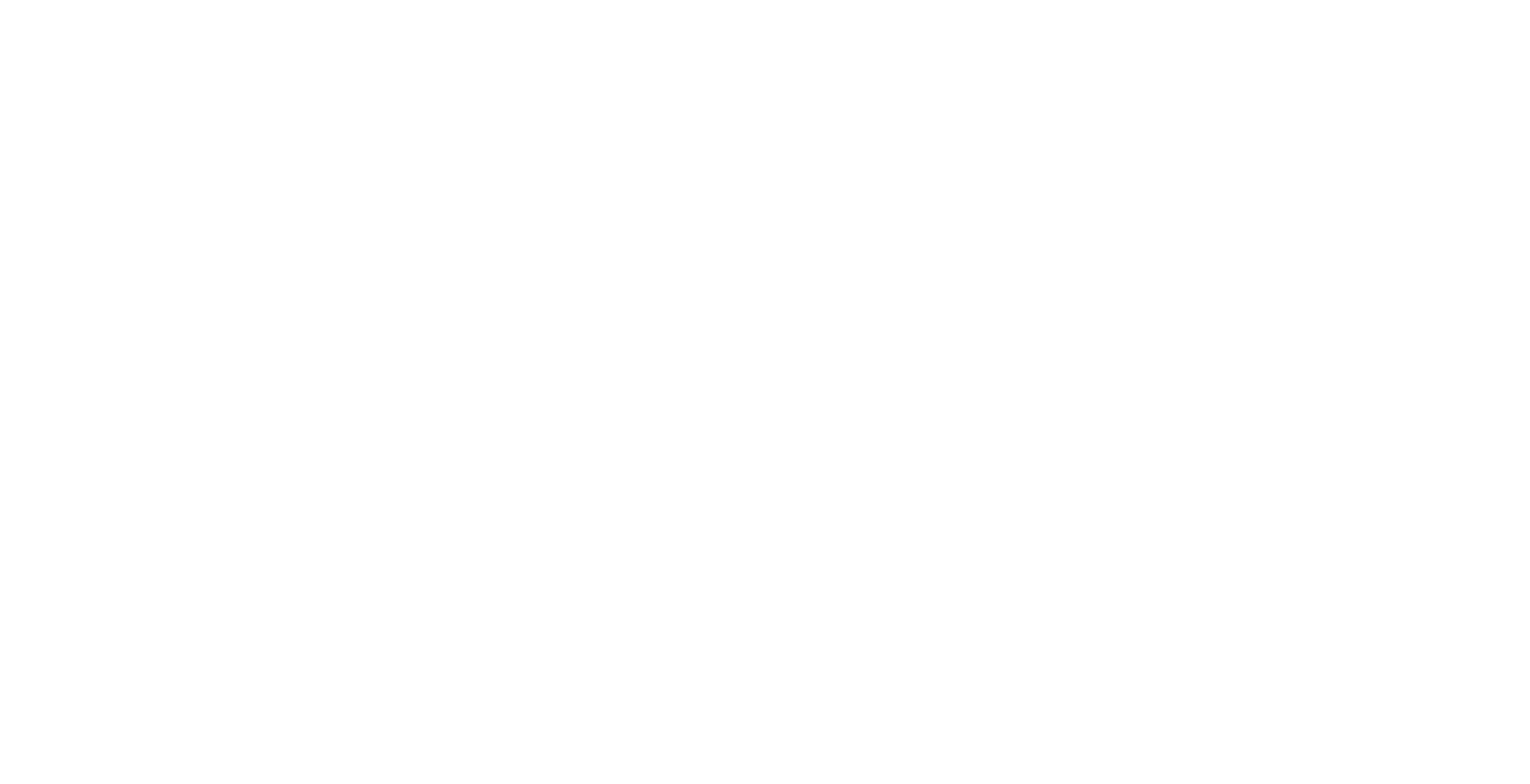
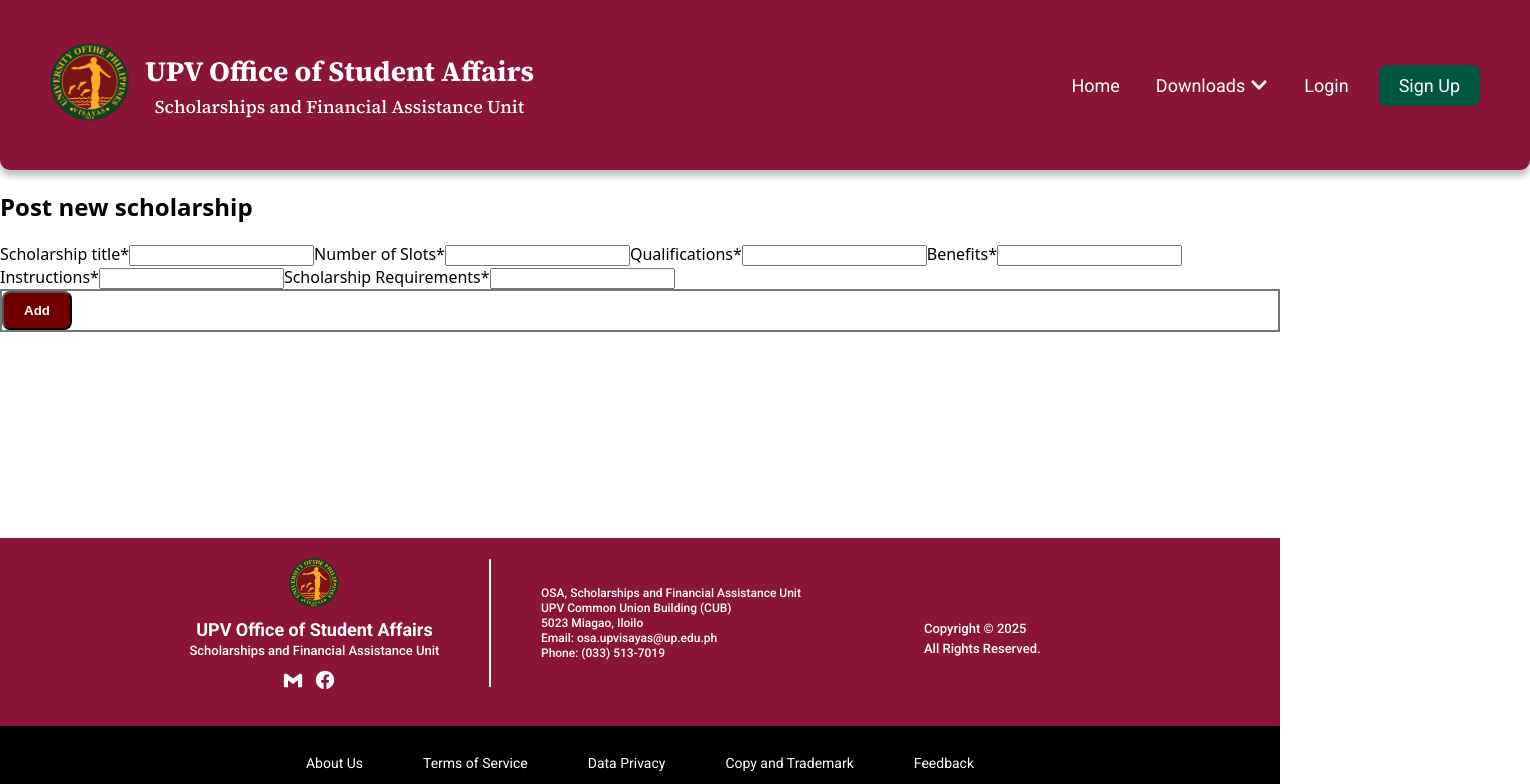
Before and after one commit to Coii1/sample_django-project, a React (Vite) app in the folder osapp-frontend/: page /postDetails in a window 1280 px wide. Before the commit this address had no page. Shown: the top 784 px of the page, 1530 px wide, since content can reach past the window. Built offline with nearby package versions, Linux system fonts and the light colour scheme.

Commit message:
partial frontend(post management and details))

```diff
--- a/osapp-frontend/src/App.jsx
+++ b/osapp-frontend/src/App.jsx
@@ -3,13 +3,20 @@
 import { useState } from 'react'
 import './styles/App.css'
 
+import Posts from './pages/postManagement.jsx'
+import PostDetails from './pages/postDetails.jsx'
+
 function App() {
 //   const [count, setCount] = useState(0)
 
   return (
+      <BrowserRouter>
         <Routes>
             <Route path="/" element={ <Scholarships/> } />
+            <Route path="/posts" element={ <Posts/> } />
+            <Route path="/postDetails" element={ <PostDetails/> } />
         </Routes>
+      </BrowserRouter>
   )
 }
 
--- a/osapp-frontend/src/main.jsx
+++ b/osapp-frontend/src/main.jsx
@@ -1,14 +1,14 @@
-// import { StrictMode } from 'react'
-import { createRoot } from 'react-dom/client'
-import './styles/index.css'
-import App from './App.jsx'
-import { BrowserRouter } from 'react-router-dom'
+import { StrictMode } from 'react'
+import { createRoot } from "react-dom/client";
+import "./styles/index.css";
+import App from "./App.jsx";
+import { BrowserRouter } from "react-router-dom";
 
-createRoot(document.getElementById('root')).render(
-  // <StrictMode>
+createRoot(document.getElementById("root")).render(
+  <StrictMode>
+    <App />
+  </StrictMode>
+  // <BrowserRouter>
   //   <App />
-  // </StrictMode>,
-  <BrowserRouter>
-    <App />
-  </BrowserRouter>
-)
+  // </BrowserRouter>
+);
--- /dev/null
+++ b/osapp-frontend/src/pages/postDetails.jsx
@@ -0,0 +1,45 @@
+//postDetails.jsx
+import '../styles/postDetails.css'
+import Header from '../components/Header.jsx'
+import Footer from '../components/Footer.jsx'
+
+
+function PostDetails() {
+    return(
+
+        <>
+            <Header />
+
+            <div>
+                <h2>Post new scholarship</h2>
+                <label htmlFor="title">Scholarship title*</label>
+                <input type="text"  id="title"/>
+
+                <label htmlFor="numSlots">Number of Slots*</label>
+                <input type="number" id="numSlots"/>
+
+                <label htmlFor="qualifications">Qualifications*</label>
+                <input type="text" id = "qualifications"/>
+
+                <label htmlFor="benefits">Benefits*</label>
+                <input type="text" id = "benefits"/>
+
+                <label htmlFor="instructions">Instructions*</label>
+                <input type="text" id = "instructions"/>
+
+                <label htmlFor="requirements">Scholarship Requirements*</label>
+                <input type="text" id = "requirements"/>
+
+            </div>
+
+            <div className = "requirement-section">
+
+                <button className='addRequirementBtn'>Add</button>
+            </div>
+
+            <Footer />
+        </>
+    )
+}
+
+export default PostDetails
--- /dev/null
+++ b/osapp-frontend/src/pages/postManagement.jsx
@@ -0,0 +1,19 @@
+//postManagement.jsx
+import '../styles/postManagement.css'
+import Header from '../components/Header.jsx'
+import Footer from '../components/Footer.jsx'
+import { Link } from 'react-router-dom'
+
+function Posts() {
+    return(
+        <div>
+            <Header />
+
+            <Link to="/postDetails" className='signupBtn'>Posts</Link>
+
+            <Footer />
+        </div>
+    )
+}
+
+export default Posts
--- /dev/null
+++ b/osapp-frontend/src/styles/postDetails.css
@@ -0,0 +1,18 @@
+.addRequirementBtn {
+    background: #700000;
+    color: white;
+    padding: 10px 20px;
+    border-radius: 8px;
+    font-weight: 600;
+    text-decoration: none;
+}
+
+.addRequirementBtn:hover {
+    opacity: 0.9;
+    background-color: #700000;
+}
+
+.requirement-section{
+  border: 2px solid rgb(118, 118, 118);       /* creates a visible box border */
+  border-radius: 0px;            /* optional: rounded corners */
+}
--- /dev/null
+++ b/osapp-frontend/src/styles/postManagement.css
@@ -0,0 +1,15 @@
+/* postManagement.css */
+
+.signupBtn {
+    background: var(--forest-green);
+    color: white;
+    padding: 10px 20px;
+    border-radius: 8px;
+    font-weight: 600;
+    text-decoration: none;
+}
+
+.signupBtn:hover {
+    opacity: 0.9;
+    background-color: #125f49;
+}
```
Also changed, not shown: 1 other file (tests, documents, lock files or other folders).
